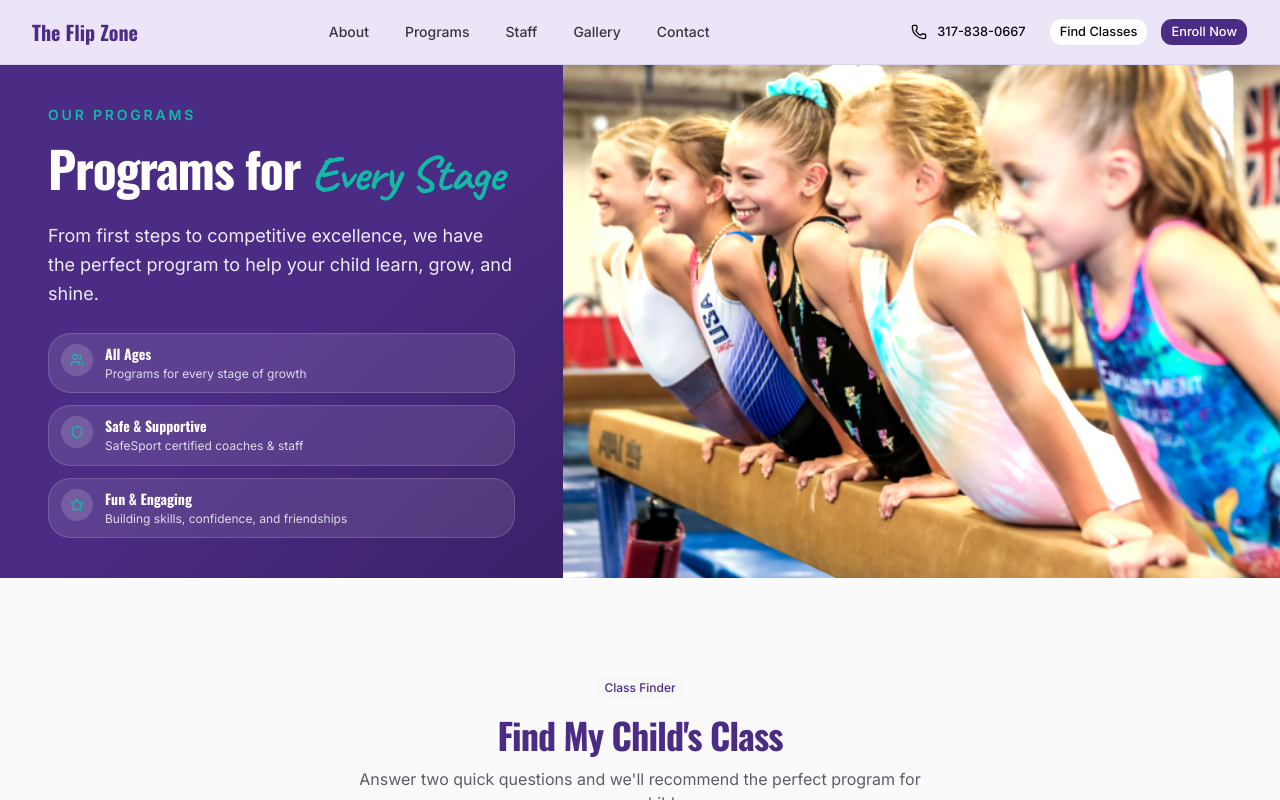
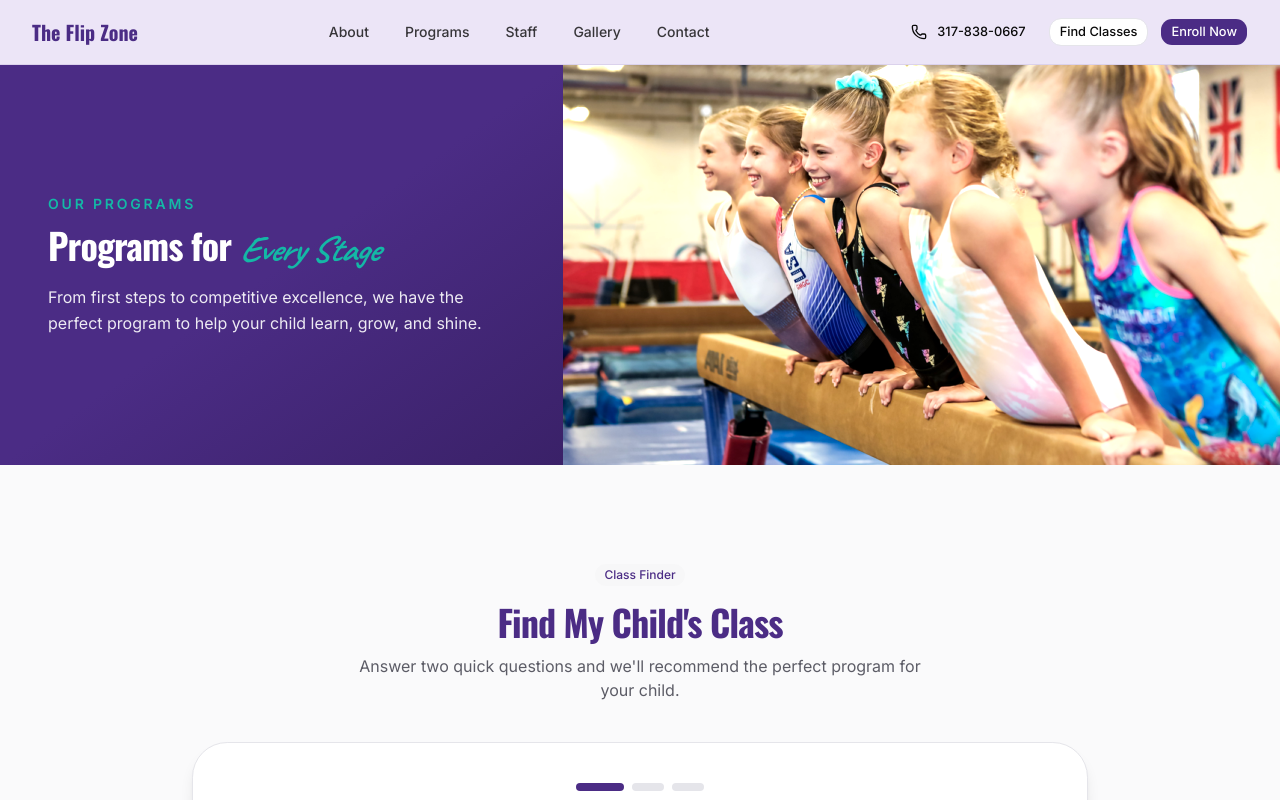
Before and after one commit to darnold5000/flipzone, a Next.js app: page /programs in a window 1280 px wide. Shown: the top 800 px of the page. Built offline with nearby package versions, Linux system fonts and the light colour scheme.

Commit message:
staff hero

```diff
--- a/src/components/SplitPhotoHero.tsx
+++ b/src/components/SplitPhotoHero.tsx
@@ -22,7 +22,7 @@ export function SplitPhotoHero({
 }: SplitPhotoHeroProps) {
   return (
     <section className={cn("overflow-hidden", className)}>
-      <div className="lg:grid lg:min-h-[360px] lg:grid-cols-[minmax(0,44%)_1fr] xl:min-h-[400px]">
+      <div className="lg:grid lg:h-[400px] lg:grid-cols-[minmax(0,44%)_1fr]">
         <div className="relative z-10 flex items-center bg-gradient-to-br from-flip-purple via-flip-purple to-[#3a2168] px-5 py-10 sm:px-8 lg:px-10 xl:px-12">
           <motion.div
             initial={{ opacity: 0, y: 16 }}
--- a/src/components/gallery/GalleryHero.tsx
+++ b/src/components/gallery/GalleryHero.tsx
@@ -10,11 +10,11 @@ export function GalleryHero() {
       imageAlt="Young gymnast with medals at California Grand Invitational"
       imagePosition="center 40%"
     >
-      <h1 className="font-heading text-4xl font-bold leading-tight text-white sm:text-5xl lg:text-[3.1rem]">
-        Moments <span className="font-script text-flip-coral">That Matter</span>
+      <h1 className="font-heading text-3xl font-bold leading-tight text-white sm:text-4xl">
+        Moments <span className="font-script italic text-flip-coral">That Matter</span>
       </h1>
 
-      <p className="mt-4 text-base leading-relaxed text-white/90 sm:text-lg">
+      <p className="mt-3 text-sm leading-relaxed text-white/90 sm:text-base">
         From first cartwheels to big victories, these are the memories we&apos;re proud to share.
       </p>
     </SplitPhotoHero>
--- a/src/components/layout/Footer.tsx
+++ b/src/components/layout/Footer.tsx
@@ -100,6 +100,17 @@ export function Footer() {
 
       <div className="border-t border-white/10 py-6 text-center text-sm text-white/60">
         <p>&copy; {new Date().getFullYear()} The Flip Zone. All rights reserved.</p>
+        <p className="mt-2">
+          Website built &amp; maintained by{" "}
+          <a
+            href="https://www.hiresignalworks.com/"
+            target="_blank"
+            rel="noopener noreferrer"
+            className="text-white/80 transition-colors hover:text-white"
+          >
+            Signal Works
+          </a>
+        </p>
       </div>
     </footer>
   );
--- a/src/components/programs/ProgramsHero.tsx
+++ b/src/components/programs/ProgramsHero.tsx
@@ -1,26 +1,7 @@
 "use client";
 
-import { Shield, Star, Users } from "lucide-react";
 import { SplitPhotoHero } from "@/components/SplitPhotoHero";
 import { images } from "@/lib/images";
-
-const highlights = [
-  {
-    icon: Users,
-    title: "All Ages",
-    description: "Programs for every stage of growth",
-  },
-  {
-    icon: Shield,
-    title: "Safe & Supportive",
-    description: "SafeSport certified coaches & staff",
-  },
-  {
-    icon: Star,
-    title: "Fun & Engaging",
-    description: "Building skills, confidence, and friendships",
-  },
-] as const;
 
 export function ProgramsHero() {
   return (
@@ -29,38 +10,18 @@ export function ProgramsHero() {
       imageAlt="Young gymnasts on beam at The Flip Zone"
       imagePosition="72% center"
     >
-      <p className="mb-3 text-sm font-semibold uppercase tracking-[0.2em] text-flip-teal">
+      <p className="mb-2 text-sm font-semibold uppercase tracking-[0.2em] text-flip-teal">
         Our Programs
       </p>
 
-      <h1 className="font-heading text-4xl font-bold leading-tight text-white sm:text-5xl lg:text-[3.1rem]">
-        Programs for <span className="font-script text-flip-teal">Every Stage</span>
+      <h1 className="font-heading text-3xl font-bold leading-tight text-white sm:text-4xl">
+        Programs for <span className="font-script italic text-flip-teal">Every Stage</span>
       </h1>
 
-      <p className="mt-4 text-base leading-relaxed text-white/90 sm:text-lg">
+      <p className="mt-3 text-sm leading-relaxed text-white/90 sm:text-base">
         From first steps to competitive excellence, we have the perfect program to help your child
         learn, grow, and shine.
       </p>
-
-      <div className="mt-6 space-y-3">
-        {highlights.map((item) => {
-          const Icon = item.icon;
-          return (
-            <div
-              key={item.title}
-              className="flex gap-3 rounded-xl border border-white/15 bg-white/10 px-3 py-2.5"
-            >
-              <div className="inline-flex size-8 shrink-0 items-center justify-center rounded-full bg-white/15 text-flip-teal">
-                <Icon className="size-3.5" strokeWidth={2.25} />
-              </div>
-              <div>
-                <p className="font-heading text-sm font-bold text-white">{item.title}</p>
-                <p className="mt-0.5 text-xs leading-snug text-white/80">{item.description}</p>
-              </div>
-            </div>
-          );
-        })}
-      </div>
     </SplitPhotoHero>
   );
 }
--- a/src/components/staff/StaffHero.tsx
+++ b/src/components/staff/StaffHero.tsx
@@ -10,12 +10,12 @@ export function StaffHero() {
       imageAlt="Flip Zone coaches at USA Gymnastics Indiana"
       imagePosition="center 35%"
     >
-      <h1 className="font-heading text-4xl font-bold leading-tight text-white sm:text-5xl lg:text-[3.1rem]">
+      <h1 className="font-heading text-3xl font-bold leading-tight text-white sm:text-4xl">
         Meet the Team
         <br />
-        <span className="font-script text-flip-teal">Behind the Magic</span>
+        <span className="font-script italic text-flip-teal">Behind the Magic</span>
       </h1>
-      <p className="mt-4 text-base leading-relaxed text-white/90 sm:text-lg">
+      <p className="mt-3 text-sm leading-relaxed text-white/90 sm:text-base">
         Experienced coaches who love what they do — and love helping kids shine.
       </p>
     </SplitPhotoHero>
```
